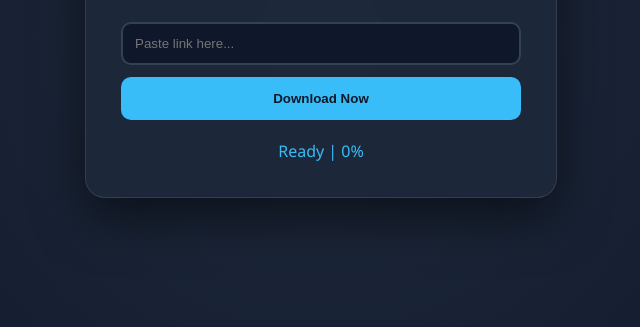
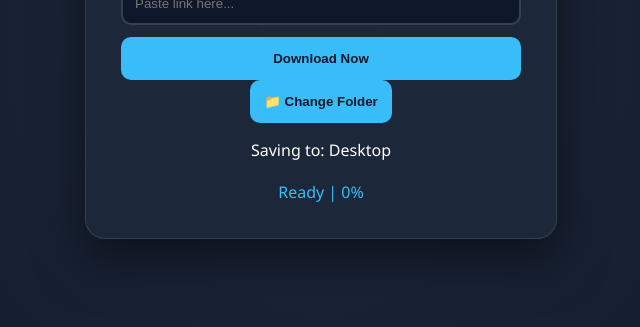
Before and after one commit to HeshithDashan/AnySaver-GUI, a website built with Vite: page frontend/index.html in a window 1280 px wide. Shown: the part 361-688 px from the top of the page, without its empty margins (319-959 px from the left). Built offline with nearby package versions, Linux system fonts and the light colour scheme.

Commit message:
Add folder selection button and path display to UI

```diff
--- a/frontend/index.html
+++ b/frontend/index.html
@@ -19,6 +19,11 @@
                 <button onclick="download()">Download Now</button>
             </div>
 
+            <div class="folder-selection">
+                <button onclick="selectFolder()" class="folder-btn">📁 Change Folder</button>
+                <p id="savePathText">Saving to: <span id="selectedPath">Desktop</span></p>
+            </div>
+
             <div id="progress-container">
                 <div class="progress-bar">
                     <div id="progress-fill"></div>
```
